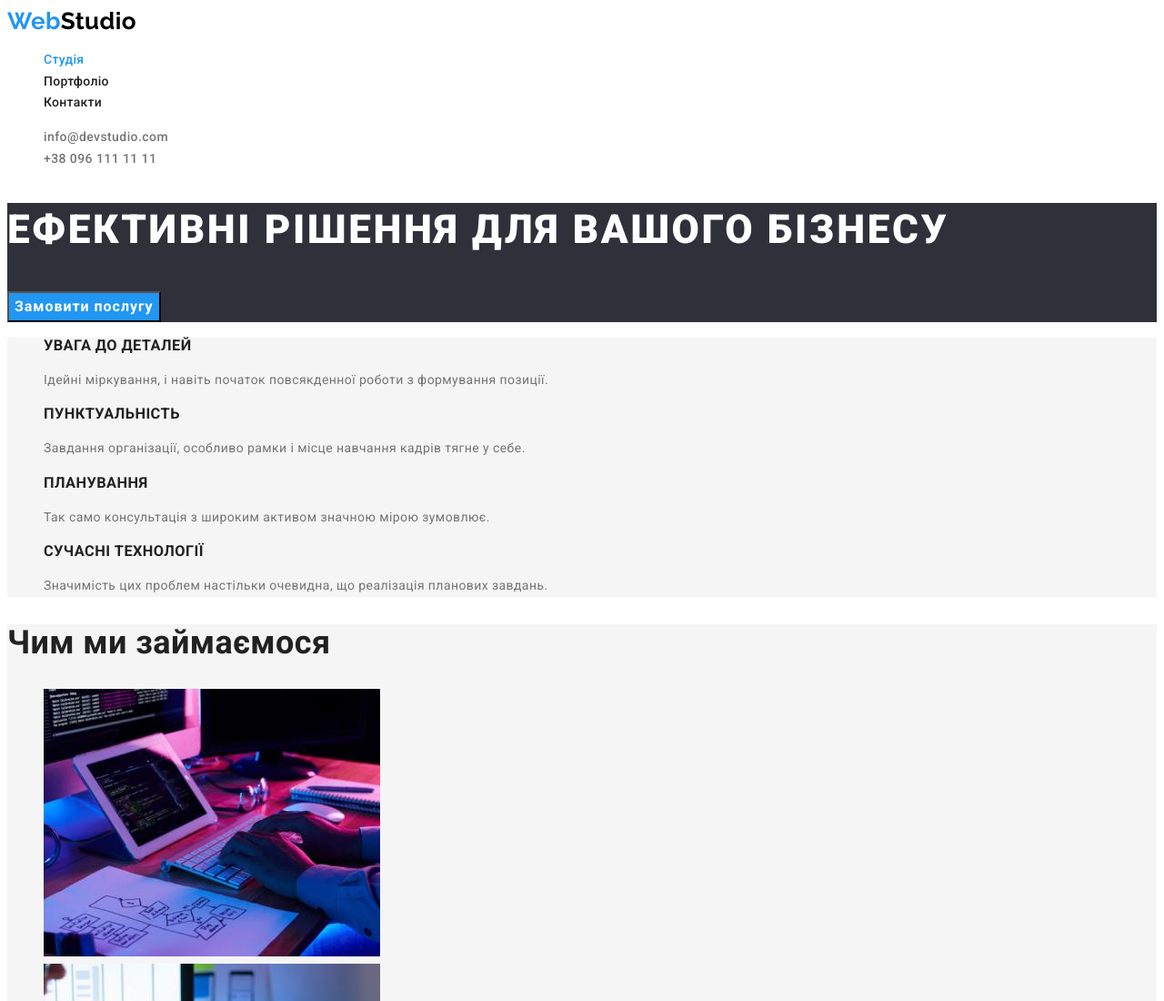
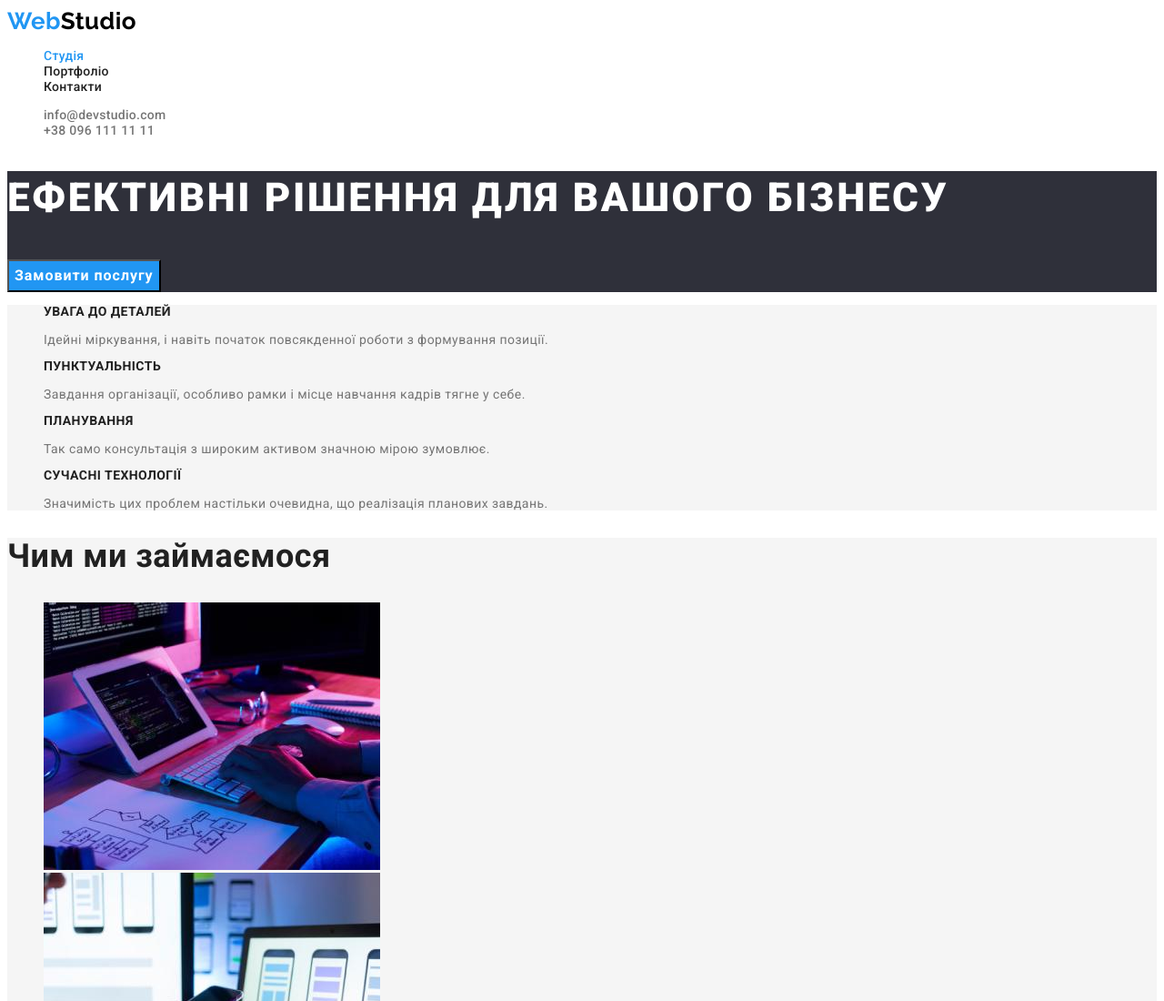
Before and after one commit to Katachka/goit-markup-hw-02, a plain HTML site: page index.html in a window 1280 px wide. Shown: the top 1100 px of the page at 91% size. Drawn offline with Linux system fonts and the light colour scheme.

Commit message:
fixed mistakes after checking
 line-height, font-weight: 400 from <body>

```diff
--- a/css/styles.css
+++ b/css/styles.css
@@ -15,8 +15,6 @@ color: var(--color-primary);
 background-color: var(--color-background);
 font-family: 'Roboto', sans-serif;
 font-size: 14px;
-font-weight: 400;
-line-height: 1.7;
 letter-spacing: 0.03em;
 }
 
@@ -54,6 +52,8 @@ color: var(--color-accent);
 .contacts .link {
     color: var(--color-primary);
     font-weight: 500;
+    line-height: 1.14;
+    letter-spacing: 0.02em;
     text-decoration: none;
 }
 .contacts .link:hover,
@@ -80,7 +80,7 @@ color: var(--color-accent);
     font-family: inherit;
     font-weight: 700;
     font-size: 16px;
-    line-height: 1.8;
+    line-height: 1.88;
     letter-spacing: 0.06em;
     cursor: pointer;
 }
@@ -103,7 +103,8 @@ color: var(--color-accent);
 
 .feature-list .title {
     font-weight: 700;
-    line-height: 1.15;
+    font-size: 14px;
+    line-height: 1.14;
     text-transform: uppercase;
     color: var(--color-secondary);
 }
@@ -116,7 +117,7 @@ color: var(--color-accent);
 .team-list .title {
     font-weight: 500;
     font-size: 16px;
-    line-height: 1.8;
+    line-height: 1.2;
     color: var(--color-secondary);
 }
 .team-list .profession {
@@ -177,13 +178,13 @@ color: var(--color-white);
 .contacts-foo .address {
     font-style:normal;
     color: var(--color-white);
+    line-height: 1.7;
     text-decoration: none;
 }
 
 .contacts-foo .contacts {
     font-style: normal;
     line-height: 1.7;
-    letter-spacing: 0.03em;
     color: rgba(255, 255, 255, 0.6);
     text-decoration: none;
 }
```
